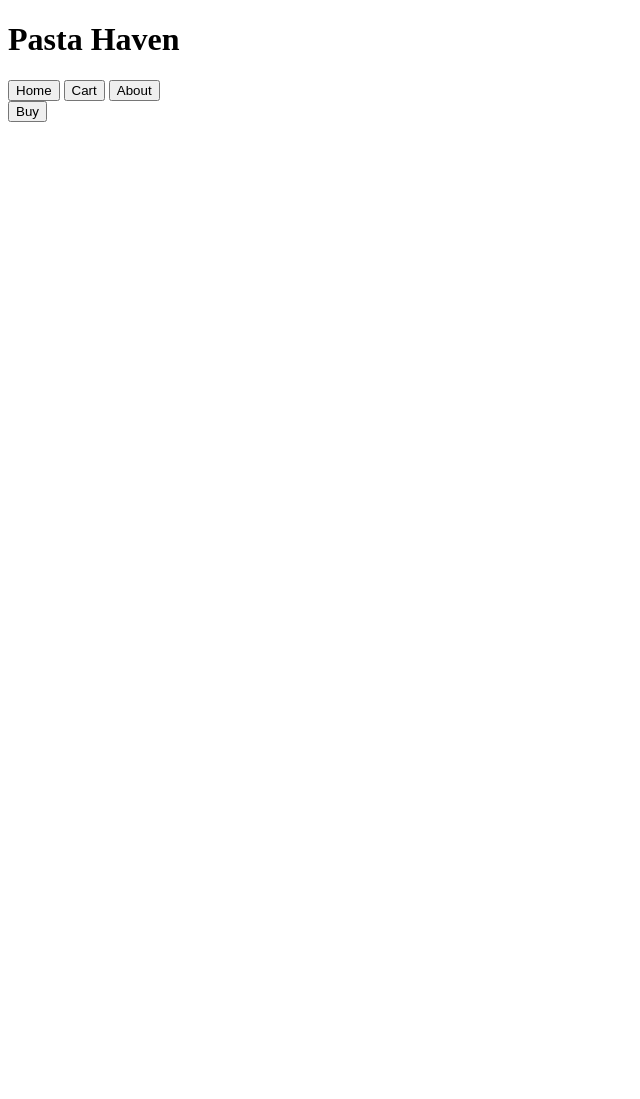
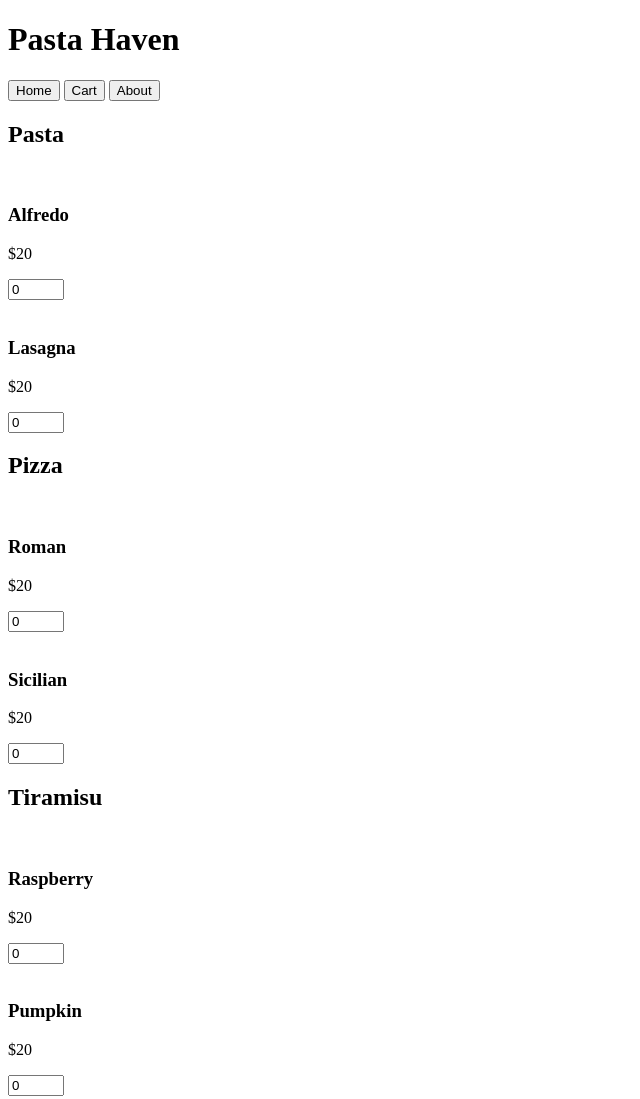
Before and after one commit to NKG-09/restaurant-page, a website built with webpack: page src/index.html in a window 1280 px wide. Shown: the whole page, without its empty margins (0-640 px from the left). Before the commit the page ends 800 px from the top, so only its background shows below. Built offline with nearby package versions, Linux system fonts and the light colour scheme.

Commit message:
Setup basic home item loading behaviour

```diff
--- /dev/null
+++ b/src/home.js
@@ -0,0 +1,36 @@
+import { Item } from "./item.js";
+
+const items = [
+  new Item("Alfredo", "Pasta", "$20", ""),
+  new Item("Lasagna", "Pasta", "$20", ""),
+  new Item("Roman", "Pizza", "$20", ""),
+  new Item("Sicilian", "Pizza", "$20", ""),
+  new Item("Raspberry", "Tiramisu", "$20", ""),
+  new Item("Pumpkin", "Tiramisu", "$20", ""),
+];
+
+export function loadHome(content = document.querySelector("#content")) {
+  if (!content) {
+    console.error("Content not found.");
+    return;
+  }
+
+  content.innerHTML = "";
+
+  const carousels = new Map();
+
+  items.forEach(item => {
+    if (!Object.keys(carousels).includes(item.type)) {
+      carousels[item.type] = document.createElement("div");
+      carousels[item.type].classList.add("carousel");
+    }
+    carousels[item.type].appendChild(item.template);
+  });
+
+  Object.keys(carousels).forEach(key => {
+    const heading = document.createElement("h2");
+    heading.textContent = key;
+    content.appendChild(heading);
+    content.appendChild(carousels[key]);
+  });
+}
--- a/src/index.html
+++ b/src/index.html
@@ -17,15 +17,6 @@
       </nav>
     </header>
 
-    <div class="page" id="home">
-      <div class="carousel"></div>
-      <div class="carousel"></div>
-      <div class="carousel"></div>
-    </div>
-    <div class="page" id="cart">
-      <div class="cart-items"></div>
-      <button>Buy</button>
-    </div>
-    <div class="page" id="about"></div>
+    <div id="content"></div>
   </body>
 </html>
--- a/src/index.js
+++ b/src/index.js
@@ -0,0 +1,3 @@
+import { loadHome } from "./home.js";
+
+loadHome();
--- a/src/item.js
+++ b/src/item.js
@@ -6,10 +6,11 @@ export class Item {
     this.img = img;
   }
 
-  get number() { localStorage.getItem(this.name) ?? 0; }
-  set number(value) { localStorage.setItem(this.name, value > 0 ? value : 0); }
+  get number () {
+    return Number(localStorage.getItem(this.name));
+  }
 
-  get template() {
+  get template () {
     const el = document.createElement("div");
     el.classList.add("item");
 
@@ -23,9 +24,11 @@ export class Item {
     price.textContent = this.price;
 
     const input = document.createElement("input");
+    input.value = Number(localStorage.getItem(this.name)) ?? 0;
     input.setAttribute("type", "number");
     input.setAttribute("min", "0");
     input.setAttribute("max", "10");
+    input.addEventListener("change", () => localStorage.setItem(this.name, input.value));
 
     el.appendChild(img);
     el.append(name);
```
